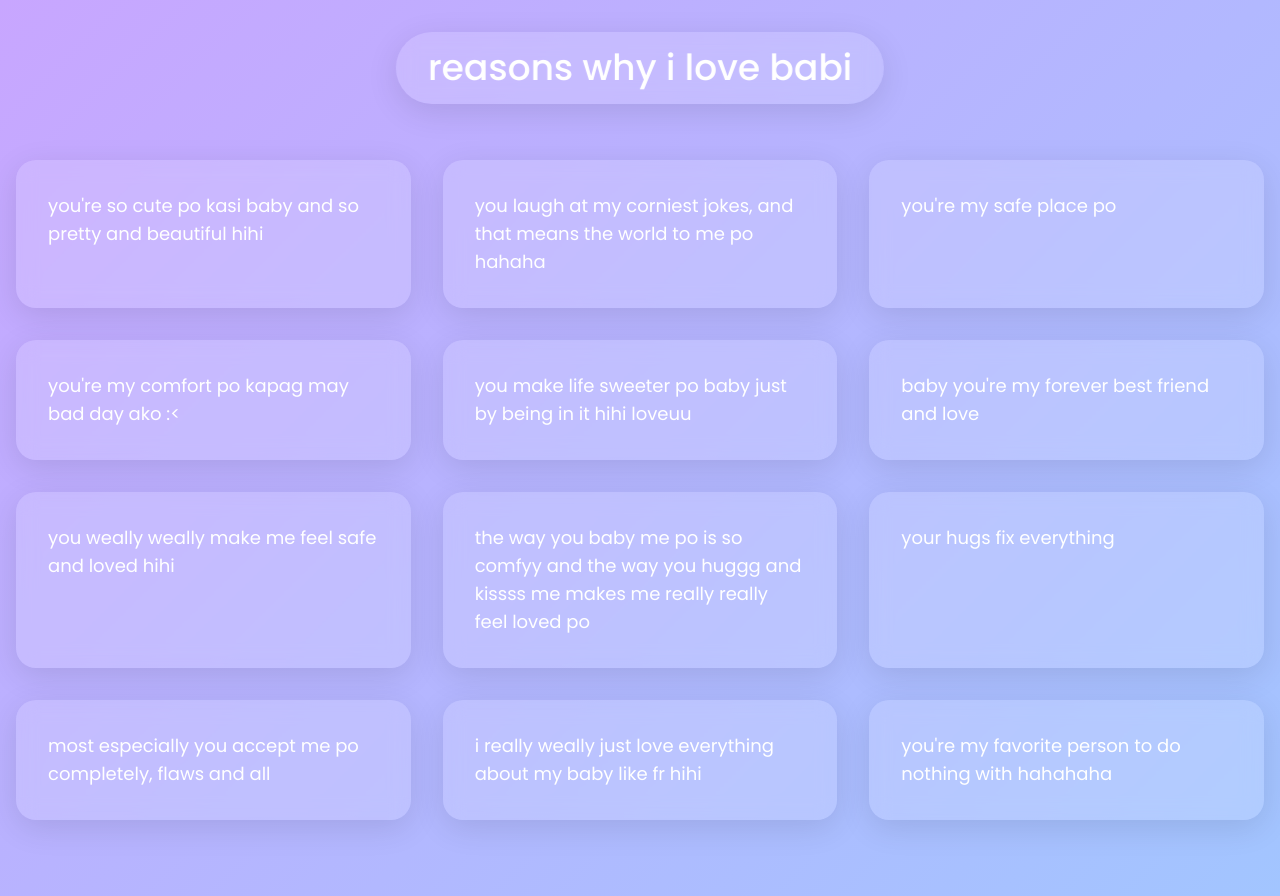
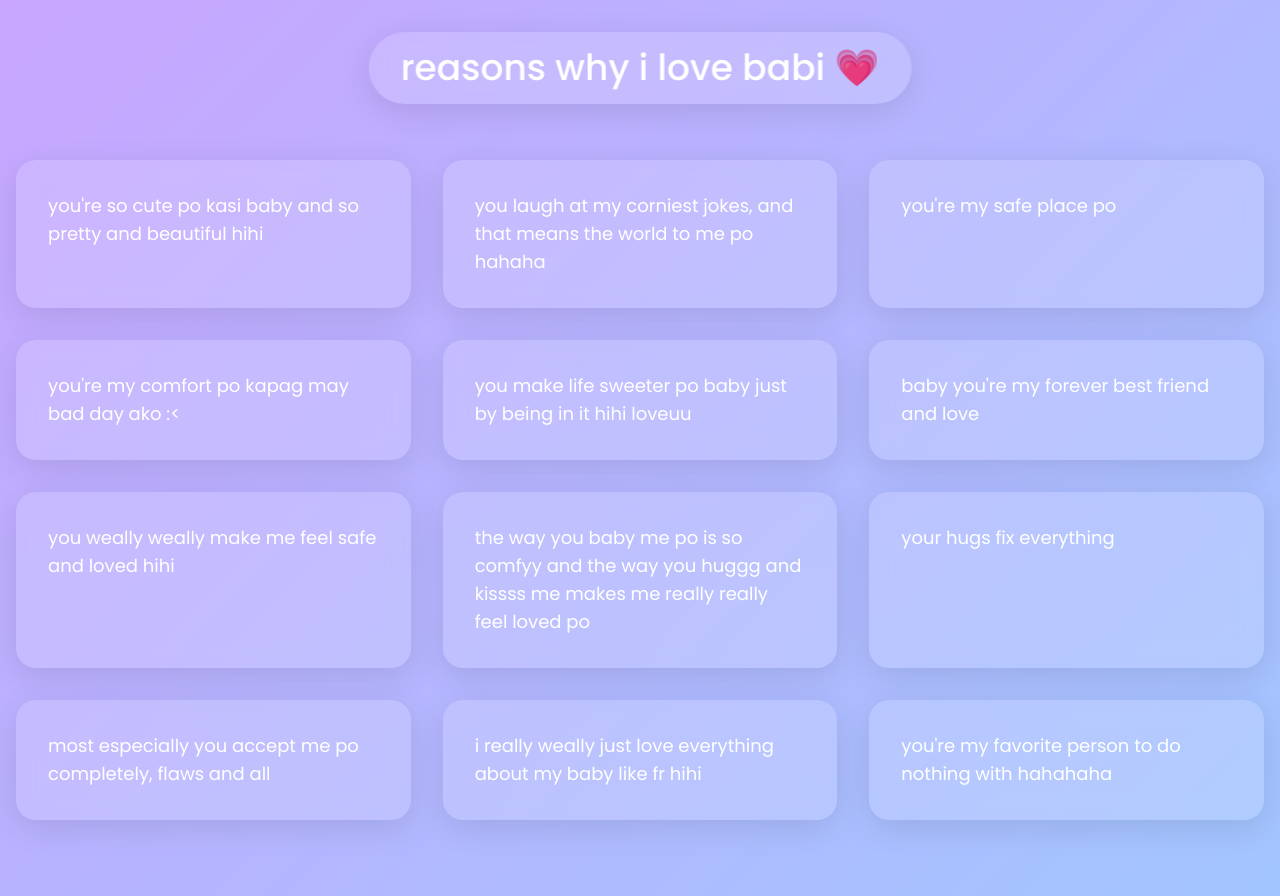
Before and after one commit to calebskibidisigma/reasonswhyilovebabi, a plain HTML site: page messages.html in a window 1280 px wide. Drawn offline with nearby package versions, Linux system fonts and the light colour scheme.

Commit message:
Update messages.html

```diff
--- a/messages.html
+++ b/messages.html
@@ -16,7 +16,7 @@
 <body class="text-white">
     <div class="fixed top-8 left-1/2 transform -translate-x-1/2 z-50">
         <div class="glassmorphism px-8 py-4 rounded-full">
-            <h1 class="text-center text-3xl md:text-4xl font-medium">reasons why i love babi</h1>
+            <h1 class="text-center text-3xl md:text-4xl font-medium">reasons why i love babi 💗</h1>
         </div>
     </div>
     <div class="container mx-auto px-4 py-12 md:py-16 max-w-7xl mt-24">
```
